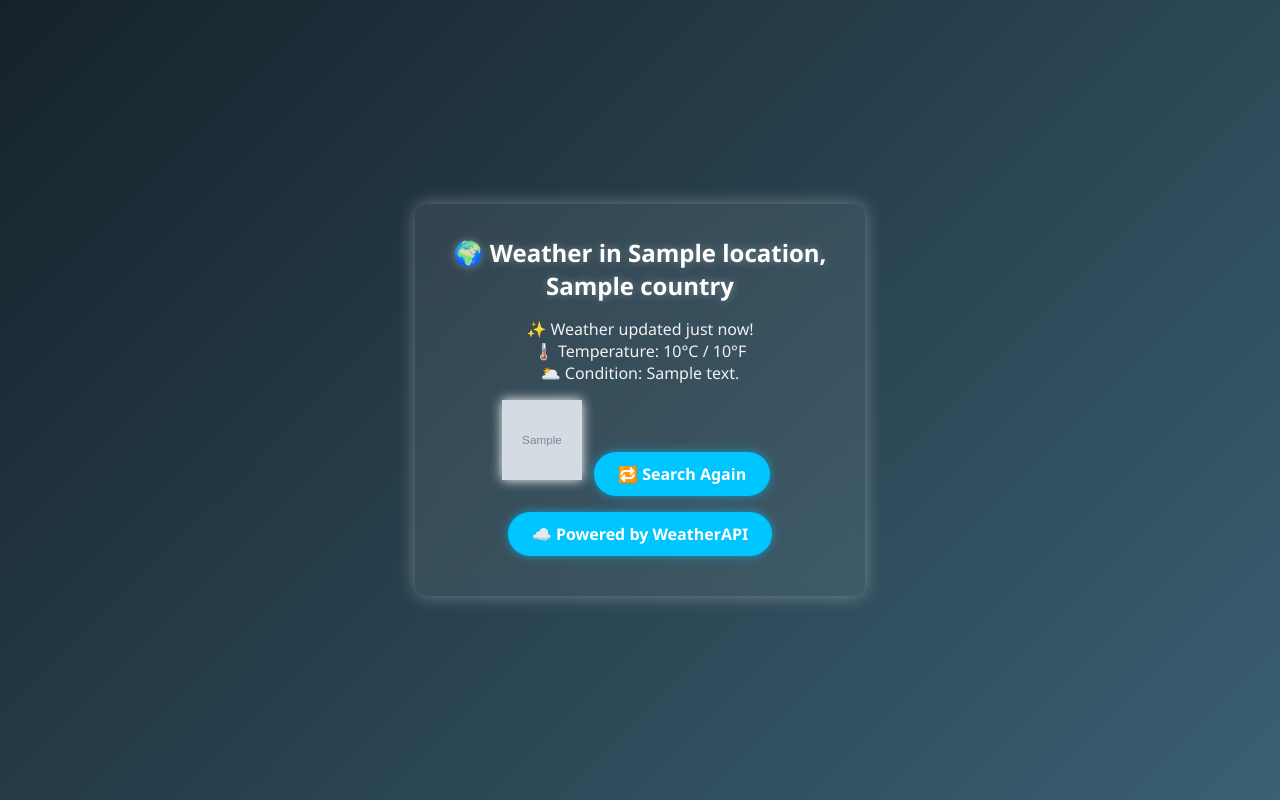
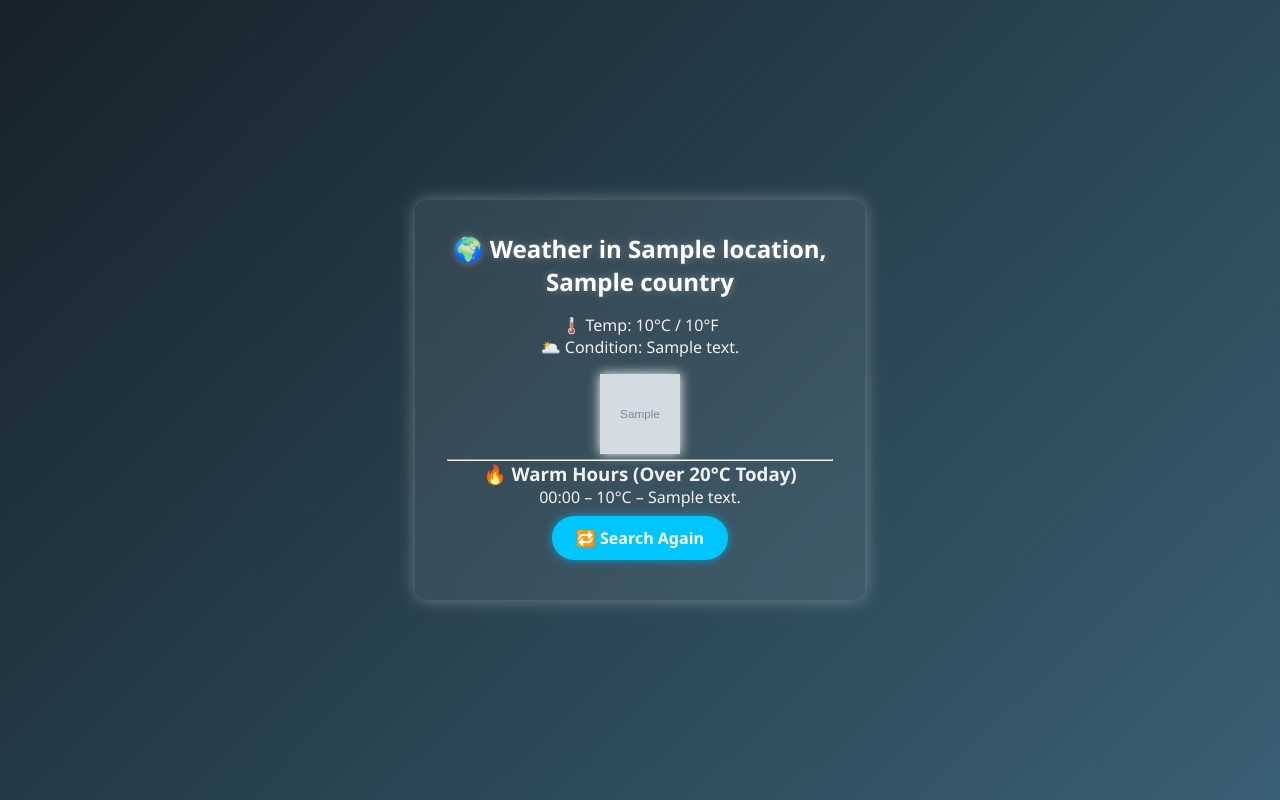
Before and after one commit to staten-island-tech/flask-api-project-Juiceman78, a Flask app: template templates/weather.html in a window 1280 px wide. Run offline with Flask 3, Linux system fonts and the light colour scheme; the template is opened without the code that fills it: most values are stand-ins (such as "Sample title", 1, 10 or a date in 2020); grey boxes marked "Sample" are stand-in pictures.

Commit message:
AAAAAAAAAAAAAA

```diff
--- a/app.py
+++ b/app.py
@@ -3,48 +3,73 @@ import requests
 from dotenv import load_dotenv
 import os
 
-# Load environment variables
 load_dotenv()
 
 app = Flask(__name__)
-app.secret_key = 'your_secret_key'  # Required for using session
+app.secret_key = 'your_secret_key'  # Needed for session
 
-# Get the API key from the .env file
 WEATHER_API_KEY = os.getenv('API_KEY')
 
-@app.route('/', methods=['GET'])
+# --------------------------
+# Reusable Weather Function
+# --------------------------
+def fetch_weather(location):
+    try:
+        url = f"http://api.weatherapi.com/v1/forecast.json?key={WEATHER_API_KEY}&q={location}&days=1"
+        response = requests.get(url)
+        response.raise_for_status()
+        return response.json()
+    except requests.RequestException as e:
+        return {'error': str(e)}
+
+# --------------------------
+# Homepage Route
+# --------------------------
+@app.route('/')
 def index():
-    # Display the form only
-    error = session.pop('error', None)  # Get and remove error if it exists
+    error = session.pop('error', None)
     return render_template('index.html', error=error)
 
-@app.route('/weather', methods=['POST', 'GET'])
-def weather():
-    if request.method == 'POST':
-        location = request.form.get('location')
+# --------------------------
+# Handle Form Submission
+# --------------------------
+@app.route('/weather', methods=['POST'])
+def redirect_to_city():
+    location = request.form.get('location')
+    if location:
+        return redirect(url_for('weather_by_city', city=location))
+    else:
+        session['error'] = "Please enter a valid location."
+        return redirect(url_for('index'))
 
-        if location:
-            # Make a request to WeatherAPI
-            url = f"http://api.weatherapi.com/v1/current.json?key={WEATHER_API_KEY}&q={location}"
-            try:
-                response = requests.get(url)
-                response.raise_for_status()
-                weather_data = response.json()
-                session['weather_data'] = weather_data
-                return redirect(url_for('weather'))  # GET method to display results
-            except requests.RequestException as e:
-                session['error'] = f"Error fetching weather data: {e}"
-                return redirect(url_for('index'))
-        else:
-            session['error'] = "Please enter a location."
-            return redirect(url_for('index'))
+# --------------------------
+# Dynamic URL: Show weather
+# --------------------------
+@app.route('/weather/<city>')
+def weather_by_city(city):
+    data = fetch_weather(city)
 
-    # GET request — show the weather result page
-    weather_data = session.get('weather_data')
-    if not weather_data:
-        return redirect(url_for('index'))  # No data? Redirect back
+    if 'error' in data:
+        return render_template('error.html', message=data['error']), 400
 
-    return render_template('weather.html', weather_data=weather_data)
+    # Filter forecast: only show warm hours
+    warm_hours = [
+        hour for hour in data['forecast']['forecastday'][0]['hour']
+        if hour['temp_c'] > 20
+    ]
+
+    return render_template(
+        'weather.html',
+        weather_data=data,
+        warm_hours=warm_hours
+    )
+
+# --------------------------
+# Error Page Route (Optional)
+# --------------------------
+@app.errorhandler(404)
+def page_not_found(e):
+    return render_template('error.html', message="Page not found."), 404
 
 if __name__ == '__main__':
     app.run(debug=True)
--- a/templates/weather.html
+++ b/templates/weather.html
@@ -2,23 +2,29 @@
 <html lang="en">
 <head>
     <meta charset="UTF-8">
-    <meta name="viewport" content="width=device-width, initial-scale=1.0">
-    <title>Weather Results</title>
+    <title>Weather Result</title>
     <link rel="stylesheet" href="{{ url_for('static', filename='style.css') }}">
 </head>
 <body>
-
     <div class="container">
         <h2>🌍 Weather in {{ weather_data.location.name }}, {{ weather_data.location.country }}</h2>
 
-        <p class="flashing">✨ Weather updated just now!</p>
-        <p>🌡️ Temperature: {{ weather_data.current.temp_c }}°C / {{ weather_data.current.temp_f }}°F</p>
+        <p>🌡️ Temp: {{ weather_data.current.temp_c }}°C / {{ weather_data.current.temp_f }}°F</p>
         <p>🌥️ Condition: {{ weather_data.current.condition.text }}</p>
         <img src="{{ weather_data.current.condition.icon }}" alt="Weather Icon">
 
+        <hr>
+
+        <h3>🔥 Warm Hours (Over 20°C Today)</h3>
+        {% if warm_hours %}
+            {% for hour in warm_hours %}
+                <p>{{ hour.time[-5:] }} – {{ hour.temp_c }}°C – {{ hour.condition.text }}</p>
+            {% endfor %}
+        {% else %}
+            <p>No warm hours today.</p>
+        {% endif %}
+
         <a href="/" class="link-button">🔁 Search Again</a>
-        <a href="https://weatherapi.com" target="_blank" class="link-button">☁️ Powered by WeatherAPI</a>
     </div>
-
 </body>
 </html>
```
Also changed, not shown: templates/error.html (added, +15 -0 lines), test.py (deleted, +0 -13 lines).
